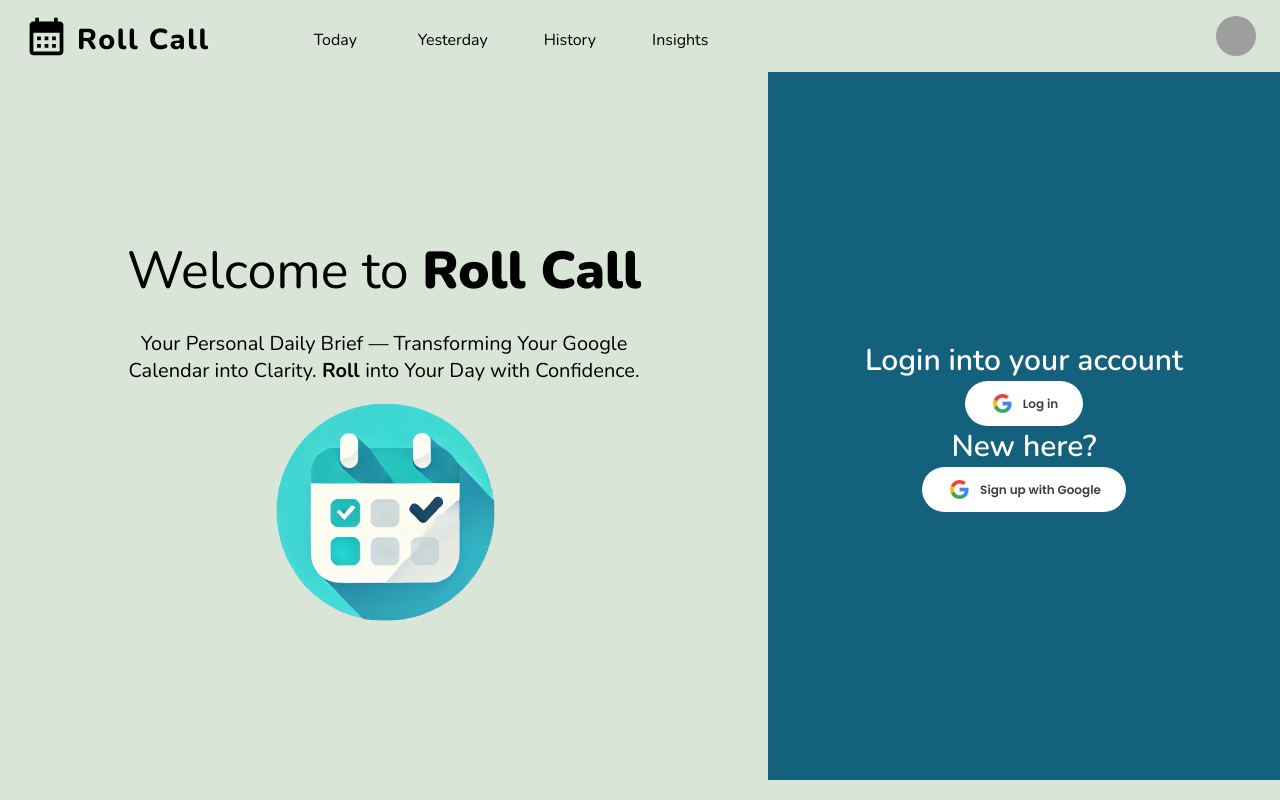
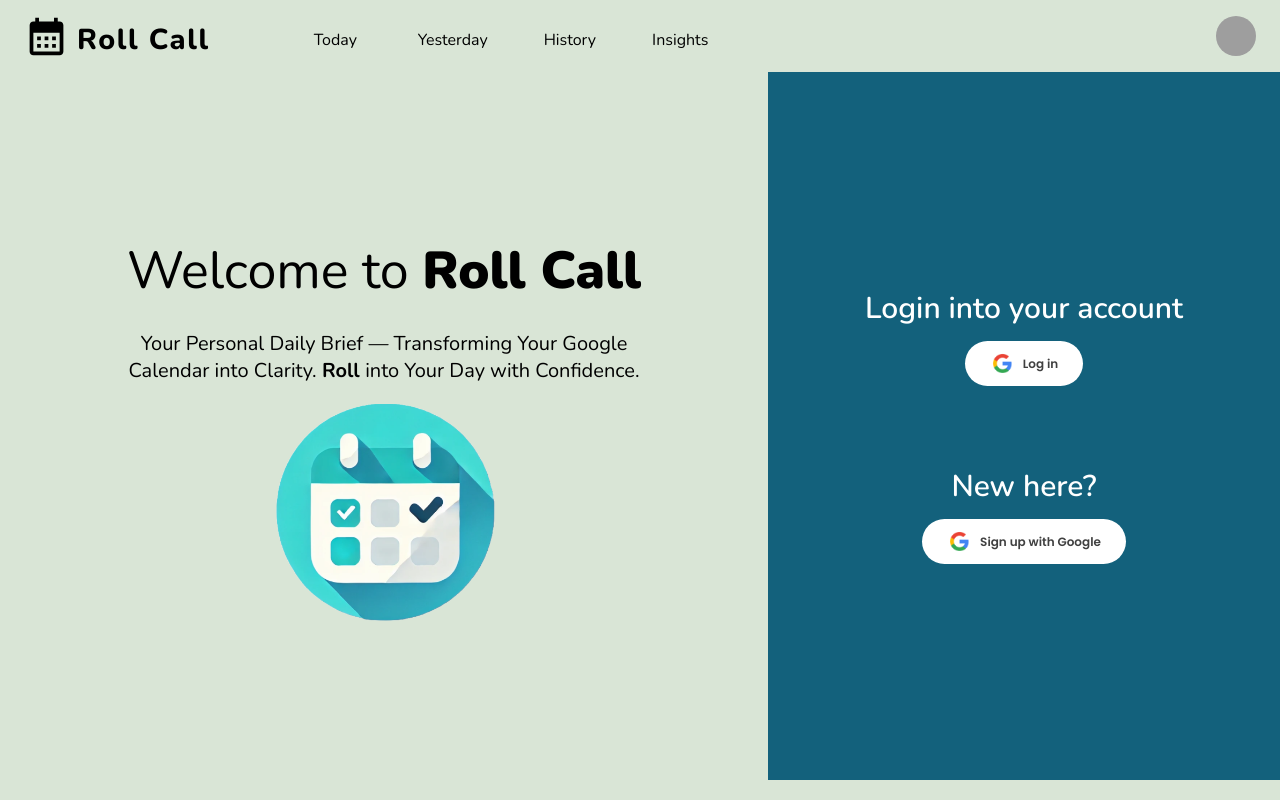
Before and after one commit to KarolinaTchiling/project-roll-call, a React (Vite) app in the folder frontend/: page / in a window 1280 px wide. Built offline with nearby package versions, Linux system fonts and the light colour scheme; grey boxes are pictures that could not be loaded.

Commit message:
Padding adjustments to Landing Page

```diff
--- a/frontend/src/LandingPage.css
+++ b/frontend/src/LandingPage.css
@@ -89,7 +89,7 @@
     line-height: normal;
     letter-spacing: 0px;
 }
-.sign-in, .sign-up{
+.log-in, .sign-up{
     display: flex;
     align-items: center;
     gap: 8px;
--- a/frontend/src/pages/LandingPage.tsx
+++ b/frontend/src/pages/LandingPage.tsx
@@ -33,15 +33,15 @@ const LandingPage = () => {
         </div>
 
         <div className="container-right">
-          <div className="login-text">
+          <div className="login-text pb-3">
             Login into your account
           </div>
-          <button className="sign-in">
+          <button className="log-in">
             <img src={GoogleIcon} alt="" className="icon" />
             Log in
           </button>
 
-          <div className="sign-up-text">
+          <div className="sign-up-text pt-20 pb-3">
             New here?
           </div>
           <button className="sign-up">
```
